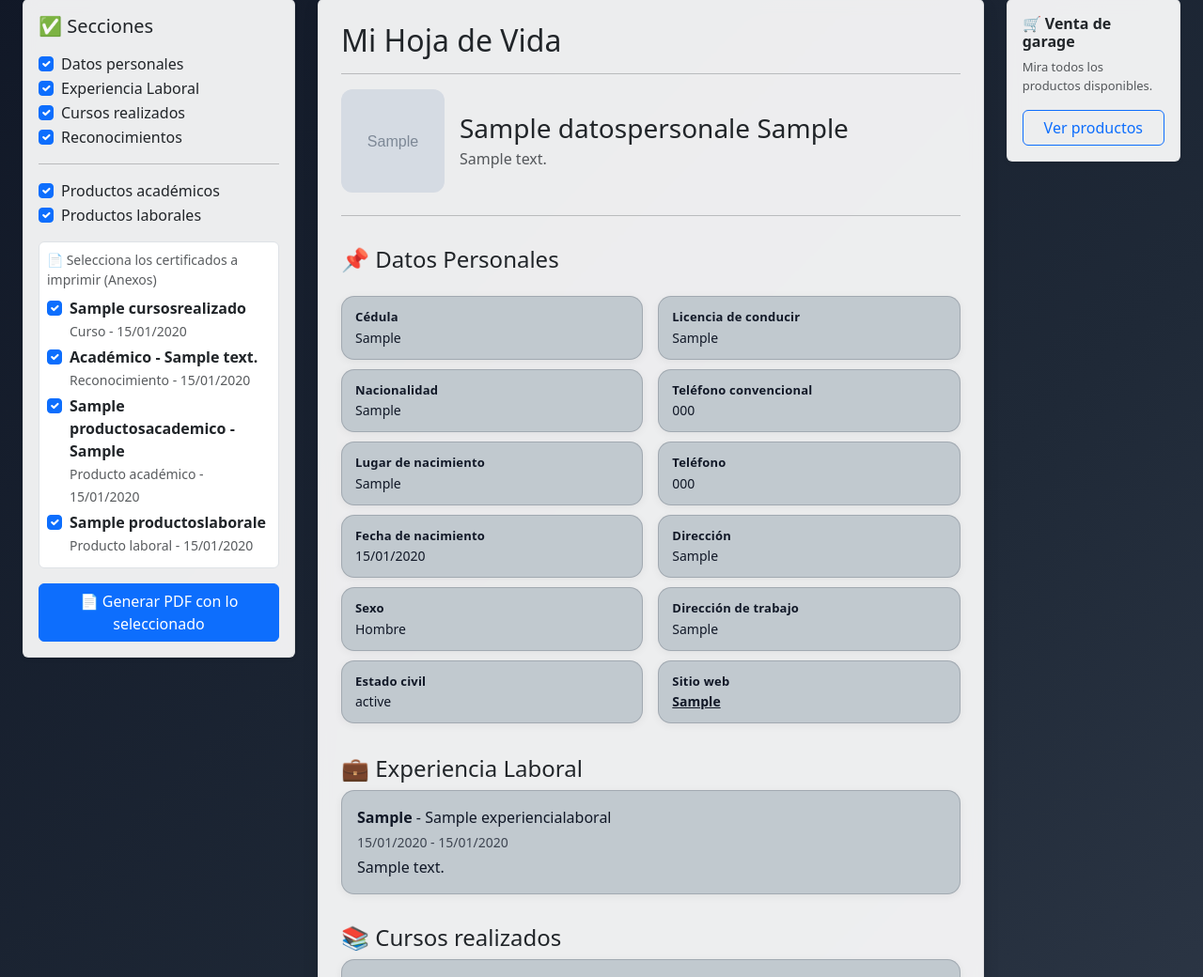
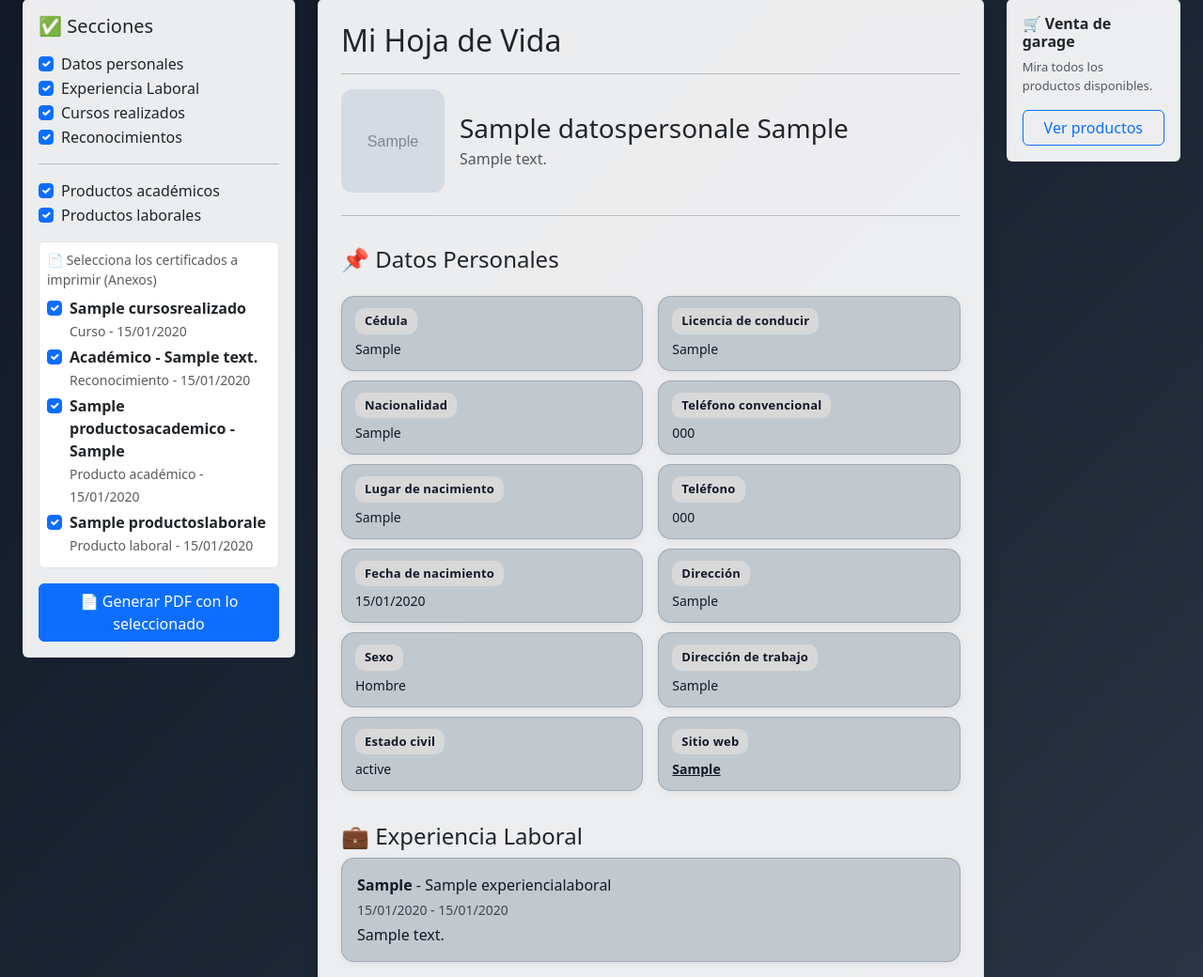
Before and after one commit to MariaLobaton/Hoja_vida, a Django app: page / in a window 1280 px wide. Shown: the part 25-1065 px from the top of the page at 94% size. Run offline with Django 5.2, Linux system fonts and the light colour scheme; tables that the repository leaves empty hold one stand-in row (values such as "Sample post"); grey boxes marked "Sample" are stand-in pictures.

Commit message:
Cambios en diseño de hoja de vida

```diff
--- a/cv/templates/cv/cv.html
+++ b/cv/templates/cv/cv.html
@@ -25,7 +25,7 @@
       border: 1px solid rgba(0,0,0,0.06);
     }
 
-    /* ✅✅✅ COLOR PARA TODAS LAS TARJETAS (MEJORADO: texto oscuro + hover + borde suave) */
+    /* ✅✅✅ COLOR PARA TODAS LAS TARJETAS */
     .cv-card{
       background: #C1C9CF !important;
       border: 1px solid rgba(17,24,39,0.18) !important;
@@ -33,6 +33,8 @@
       box-shadow: 0 2px 10px rgba(0,0,0,0.06);
       color: #111827;
     }
+
+    /* ✅ IMPORTANTE: hover solo en pantalla (en PDF no molesta) */
     .cv-card:hover{
       transform: translateY(-1px);
       transition: .15s ease;
@@ -50,13 +52,19 @@
       color: #111827;
     }
 
+    /* ✅✅✅ ETIQUETA CON FONDO #D8D8D8 (para que se vea y no se pierda) */
     .dp-label{
+      display: inline-block;
+      background: #D8D8D8;     /* ✅ color pedido para etiquetas */
+      color: #111827;          /* ✅ texto oscuro para que se lea */
       font-weight: 800;
-      color: #111827;
       font-size: 13px;
-      margin-bottom: 2px;
+      padding: 4px 10px;
+      border-radius: 10px;
+      margin-bottom: 6px;
       letter-spacing: .2px;
     }
+
     .dp-value{
       color: #111827;
       font-size: 14px;
```
